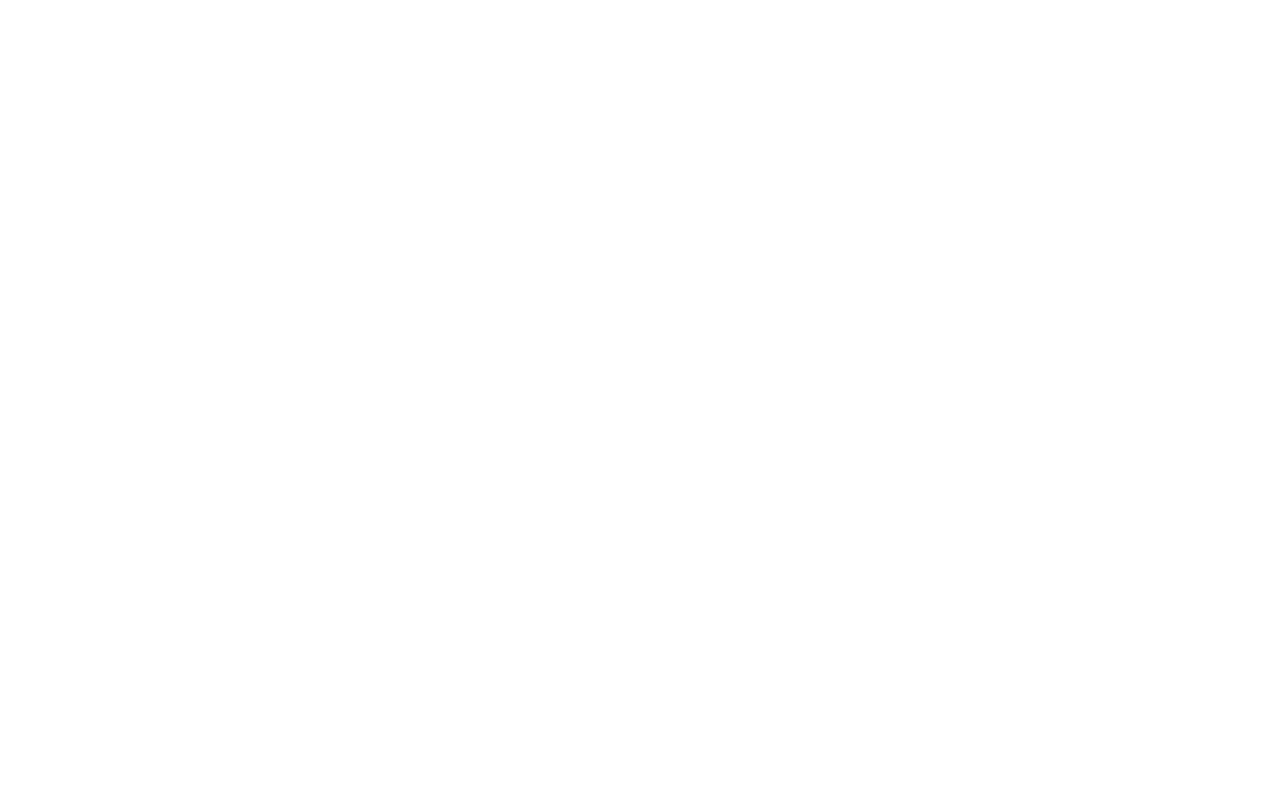
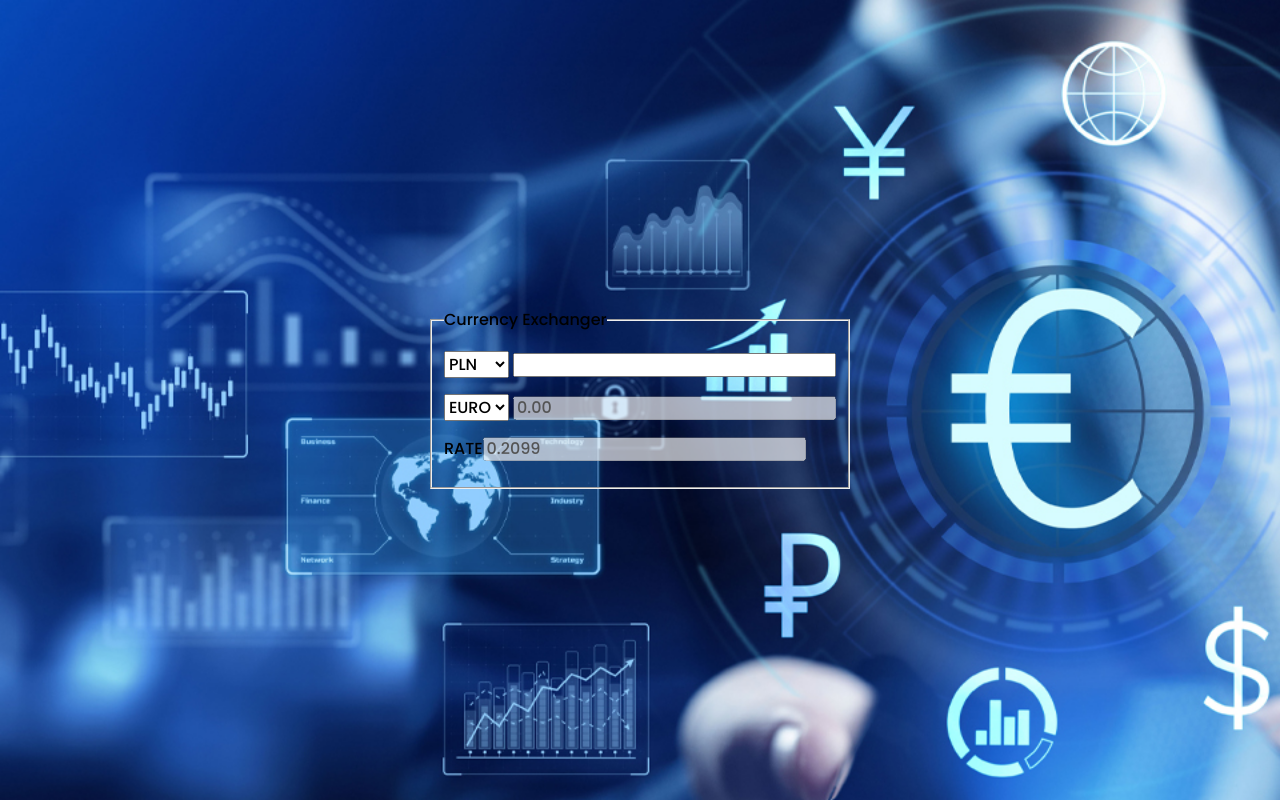
Before and after one commit to PaweLeszczynsky/Currency-Exchanger-React, a React (Create React App) app: page / in a window 1280 px wide. Built offline with nearby package versions, Linux system fonts and the light colour scheme.

Commit message:
created Container component and added image as background

```diff
--- a/src/App.js
+++ b/src/App.js
@@ -1,9 +1,41 @@
-
+import Container from "./Container";
 function App() {
   return (
-    <div className="App">
-
-    </div>
+    <Container>
+        <form className="exchangerForm">
+            <fieldset className="exchangerForm__fieldset">
+                <legend className="exchangerForm__legend">Currency Exchanger</legend>
+                <p className="exchangerForm__paragraph">
+                    <select className="exchangerForm__selectCurrency" name="firstCurrency">
+                        <option value="PLN" selected>PLN</option>
+                        <option value="EURO">EURO</option>
+                        <option value="USD">USD</option>
+                        <option value="GBP">GBP</option>
+                        <option value="CHF">CHF</option>
+                    </select> <input className="exchangerForm__amountCurrency"
+                        name="amountToexchange" type="number" min="0" step="0.01"/>
+                </p>
+                <p className="exchangerForm__paragraph">
+                    <select className="exchangerForm__selectCurrency"
+                        name="secoundCurrency">
+                        <option value="PLN">PLN</option>
+                        <option value="EURO" selected>EURO</option>
+                        <option value="USD">USD</option>
+                        <option value="GBP">GBP</option>
+                        <option value="CHF">CHF</option>
+                    </select> <input className="exchangerForm__amountCurrency"
+                        name="amountExchanged" type="number" disabled value="0.00"/>
+                </p>
+                <p className="exchangerForm__paragraph">
+                    <label className="exchangerForm__exchangeRate"><span>RATE</span></label><input
+                        className="exchangerForm__amountExchangerate" disabled
+                        type="number" name="value" value="0.2099"/>
+                </p>
+                <div className="exchangerForm__summaryExchange">
+                </div>
+            </fieldset>
+        </form>
+    </Container>
   );
 }
 
--- /dev/null
+++ b/src/Container/index.js
@@ -0,0 +1,7 @@
+import "./style.css"
+const Container = ({ children }) => (
+    <div className="bodyContainer">
+        {children}
+    </div>
+);
+export default Container;
--- /dev/null
+++ b/src/Container/style.css
@@ -0,0 +1,11 @@
+.bodyContainer {
+    background-image: url(./background.jpg);
+    background-position: center;
+    background-repeat: no-repeat;
+    background-size: cover;
+    min-height: 100vh;
+    font-family: "Poppins", sans-serif;
+    display: flex;
+    align-items: center;
+    justify-content: center;
+}
```
Also changed, not shown: src/Container/background.jpg (renamed from public/background.jpg).
